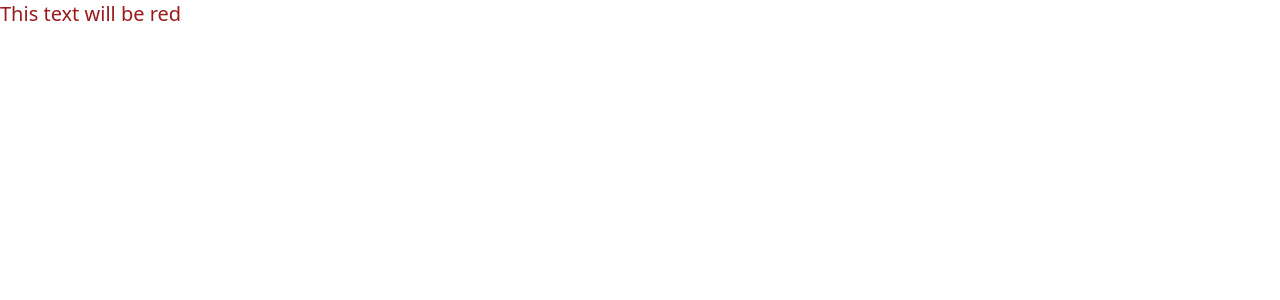
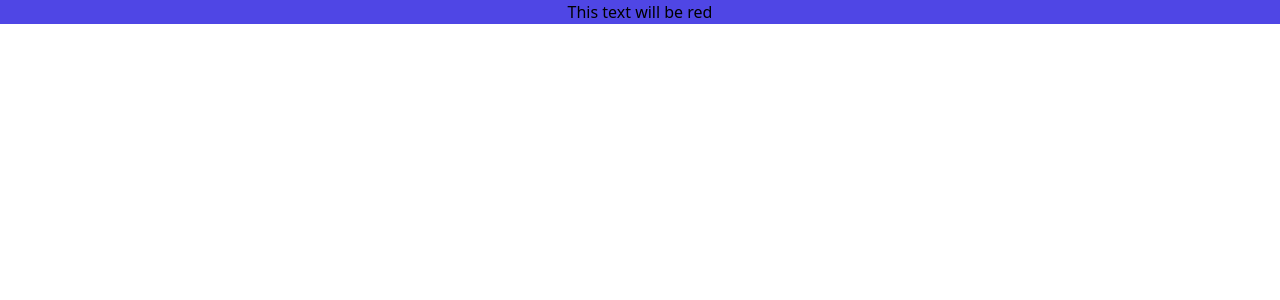
Before and after one commit to pol-dev-shinroo/polog, a React (Create React App) app: page / in a window 1280 px wide. Shown: the top 300 px of the page. Built offline with nearby package versions, Linux system fonts and the light colour scheme.

Commit message:
tailwind with styled-components example

```diff
--- a/package.json
+++ b/package.json
@@ -13,6 +13,7 @@
     "react": "^18.2.0",
     "react-dom": "^18.2.0",
     "react-scripts": "5.0.1",
+    "tailwind-styled-components": "^2.2.0",
     "typescript": "^4.9.4",
     "web-vitals": "^2.1.4"
   },
--- a/src/App.tsx
+++ b/src/App.tsx
@@ -1,9 +1,17 @@
 import React from "react";
+import tw from "tailwind-styled-components";
 
 function App() {
-  return (
-    <div className="font-sans text-xl text-red-800">This text will be red</div>
-  );
+  return <Container>This text will be red</Container>;
 }
 
+const Container = tw.div`
+    flex
+    items-center
+    justify-center
+    flex-col
+    w-full
+    bg-indigo-600
+`;
+
 export default App;
```
Also changed, not shown: 1 other file (tests, documents, lock files or other folders).
